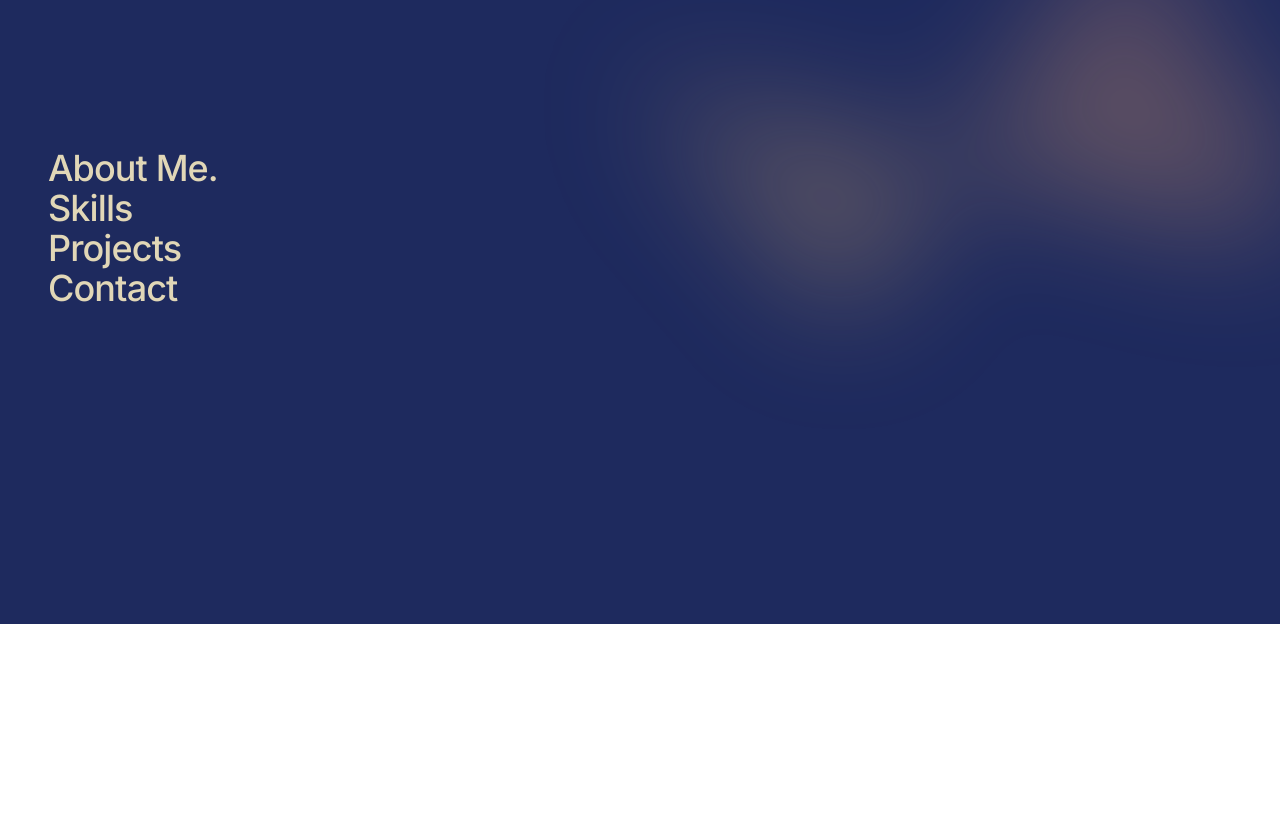
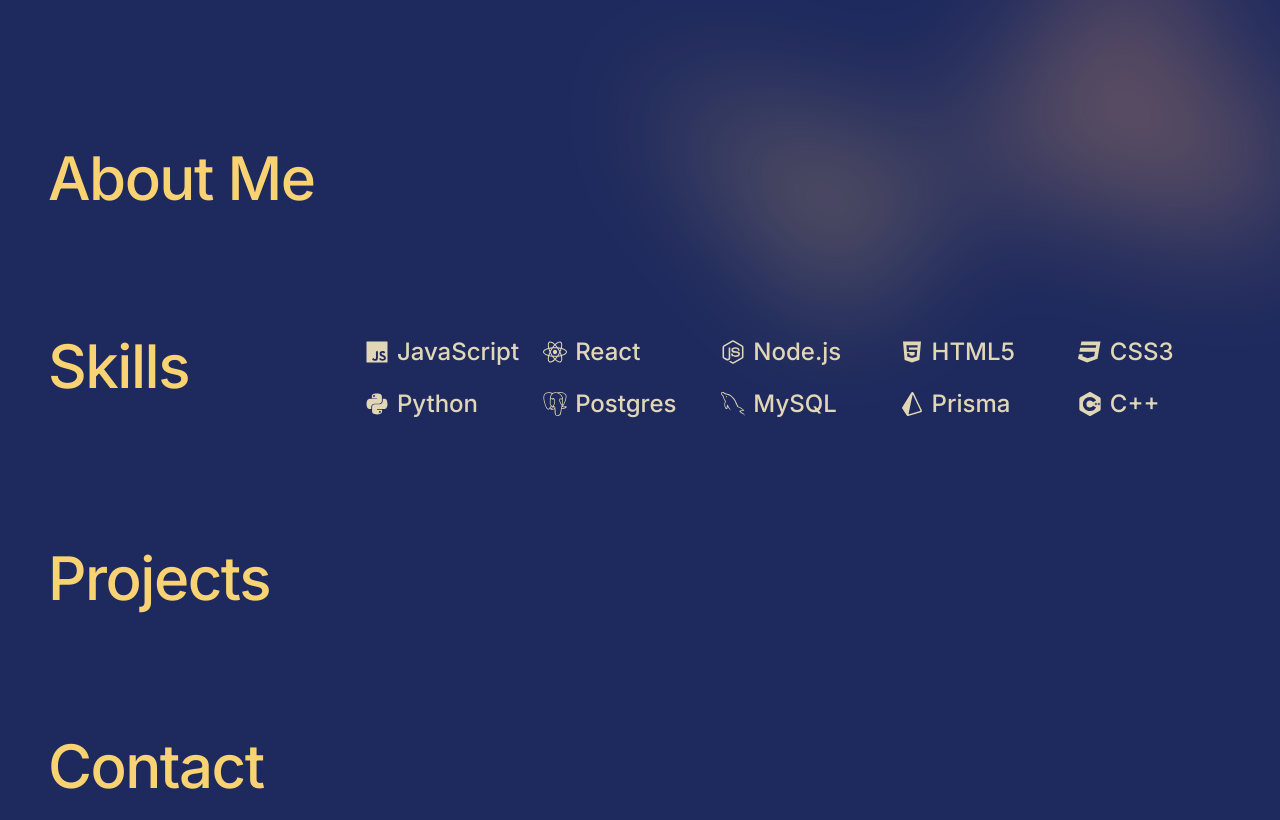
Before and after one commit to annabel-anh/portfolio, a React (Vite) app: page / in a window 1280 px wide. Shown: the part 760-1580 px from the top of the page. Before the commit the page ends 1384 px from the top, so only its background shows below. Built offline with nearby package versions, Linux system fonts and the light colour scheme; a web font is replaced by a local one.

Commit message:
Add Skills section with grid layout

```diff
--- a/src/App.jsx
+++ b/src/App.jsx
@@ -14,7 +14,7 @@ function App() {
             <div className="relative isolate px-6 pt-14 lg:px-8">
                 <Hero />
             </div>
-            <div className={'h-[500px] p-6 lg:px-12'}>
+            <div className={'flex flex-col gap-32 p-6 lg:px-12'}>
                 <About/>
                 <Skills/>
                 <Projects/>
--- a/src/components/MobileMenu.jsx
+++ b/src/components/MobileMenu.jsx
@@ -11,7 +11,7 @@ export default function MobileMenu({open, setOpen}) {
             <DialogPanel
                 className="fixed inset-y-0 right-0 z-50 w-full overflow-y-auto bg-navy-blue text-beige px-6 py-6 sm:max-w-sm sm:ring-1 sm:ring-light-blue/10">
                 <div className="flex items-center justify-between">
-                    <a href="#" className="-m-1.5 p-1.5 font-mono">
+                    <a href="#" className="-m-1.5 p-1.5 font-mono" onClick={() => setOpen(false)}>
                         <span className="sr-only">Quynh Anh Ninh</span>
                         qanh.ninh
                     </a>
--- /dev/null
+++ b/src/components/SkillItem.jsx
@@ -0,0 +1,8 @@
+export default function SkillItem( { icon, label } ) {
+    return (
+        <div className="flex items-center gap-2 text-2xl min-w-fit">
+            {icon}
+            <span className={"font-medium"}>{label}</span>
+        </div>
+    )
+}
--- a/src/components/sections/About.jsx
+++ b/src/components/sections/About.jsx
@@ -1,7 +1,7 @@
 export default function About() {
     return (
         <div id={'about'}>
-            <h2>About Me.</h2>
+            <h2>About Me</h2>
         </div>
     )
 }
--- a/src/components/sections/Skills.jsx
+++ b/src/components/sections/Skills.jsx
@@ -1,7 +1,29 @@
+import SkillItem from '../SkillItem.jsx';
+import {FaCss3, FaHtml5, FaJs, FaNodeJs, FaPython, FaReact} from 'react-icons/fa';
+import {SiCplusplus, SiPostgresql, SiPrisma} from 'react-icons/si';
+import {GrMysql} from 'react-icons/gr';
+
 export default function Skills() {
+    const skills = [
+        { icon: <FaJs />, label: "JavaScript" },
+        { icon: <FaReact />, label: "React" },
+        { icon: <FaNodeJs />, label: "Node.js" },
+        { icon: <FaHtml5 />, label: "HTML5" },
+        { icon: <FaCss3 />, label: "CSS3" },
+        { icon: <FaPython />, label: "Python" },
+        { icon: <SiPostgresql />, label: "Postgres" },
+        { icon: <GrMysql />, label: "MySQL" },
+        { icon: <SiPrisma />, label: "Prisma" },
+        { icon: <SiCplusplus />, label: "C++" },
+    ]
+
     return (
-        <div id="skills">
-            <h2>Skills</h2>
+        <div id="skills" className={"flex flex-col md:flex-row"}>
+            <h2 className={'mr-auto'}>Skills</h2>
+            <div
+                className="mt-4 md:mt-0 grid grid-cols-2 sm:grid-cols-3 lg:grid-cols-4 xl:grid-cols-5 gap-x-6 gap-y-3 md:gap-y-5">
+                {skills.map(skill => <SkillItem key={skill.label} icon={skill.icon} label={skill.label}/>)}
+            </div>
         </div>
     )
 }
--- a/src/index.css
+++ b/src/index.css
@@ -3,4 +3,4 @@
 @tailwind components;
 @tailwind utilities;
 
-h2 { @apply text-2xl sm:text-4xl font-medium tracking-tight;}
+h2 { @apply text-5xl sm:text-6xl font-medium tracking-tight text-yellow;}
```
